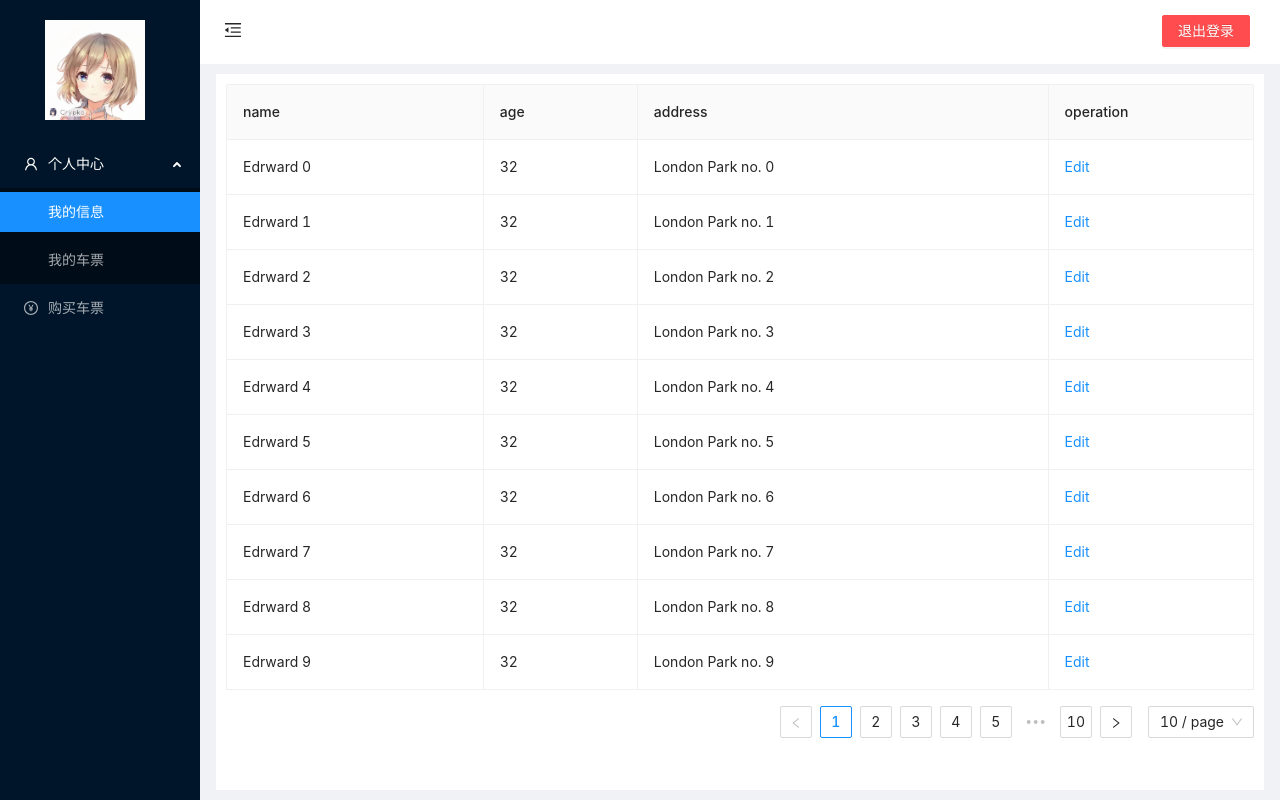
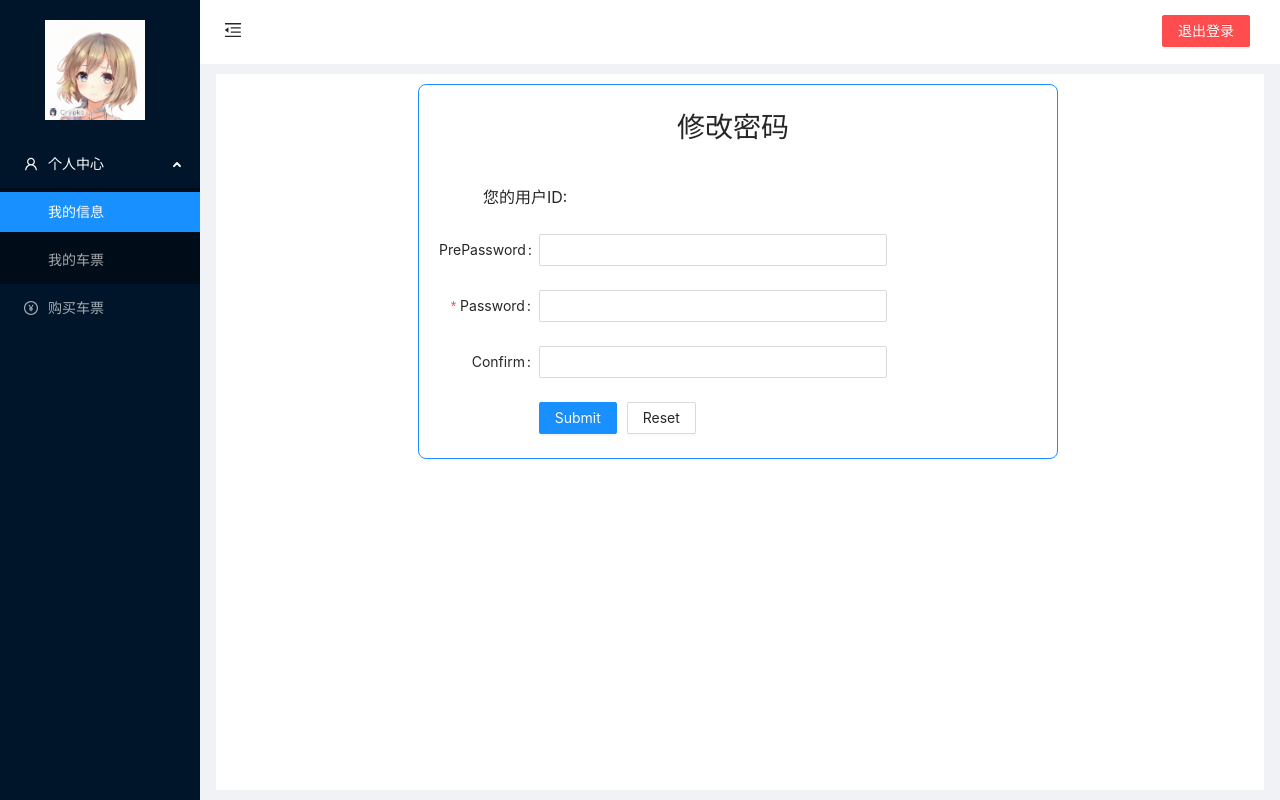
Before and after one commit to github-bowen/SpringCloud-Project, a Vue app: page /#/main in a window 1280 px wide. Built offline with nearby package versions, Linux system fonts and the light colour scheme.

Commit message:
用户信息修改

```diff
--- a/src/api/user.js
+++ b/src/api/user.js
@@ -18,6 +18,12 @@ export async function userInfoReq(method, params) {
     return request(url, method, params);
 }
 
+export async function modifyUserInfoReq(method, params) {
+    //个人信息
+    const url = `/modifyUserInfo`; // userId在token
+    return request(url, method, params);
+}
+
 
 export async function userTicketsReq(method, params, userId) {
     //查询指定用户的车票
--- /dev/null
+++ b/src/components/modifyUserInfo.vue
@@ -0,0 +1,111 @@
+<template>
+  <a-form
+      ref="formRef"
+      name="custom-validation"
+      :model="formState"
+      :rules="rules"
+      v-bind="layout"
+      @finish="handleFinish"
+      @validate="handleValidate"
+      @finishFailed="handleFinishFailed"
+  >
+    <div style="text-align: center; font-size: 28px; margin-right: 10px" >修改密码</div>
+
+    <a-form-item>
+      <a-comment style=" font-size: 16px;">您的用户ID:{{userId}}</a-comment>
+    </a-form-item>
+    <a-form-item has-feedback label="PrePassword" name="prePass">
+      <a-input v-model:value="formState.prePass" type="password" autocomplete="off" />
+    </a-form-item>
+    <a-form-item has-feedback label="Password" name="pass">
+      <a-input v-model:value="formState.pass" type="password" autocomplete="off" />
+    </a-form-item>
+    <a-form-item has-feedback label="Confirm" name="checkPass">
+      <a-input v-model:value="formState.checkPass" type="password" autocomplete="off" />
+    </a-form-item>
+    <a-form-item :wrapper-col="{ span: 14, offset: 4 }">
+      <a-button type="primary" html-type="submit">Submit</a-button>
+      <a-button style="margin-left: 10px" @click="resetForm">Reset</a-button>
+    </a-form-item>
+  </a-form>
+</template>
+<script>
+import { defineComponent, reactive, ref } from 'vue';
+import {modifyUserInfoReq} from "@/api/user";
+export default defineComponent({
+  setup() {
+    const formRef = ref();
+    const formState = reactive({
+      prePass:'',
+      pass: '',
+      checkPass: '',
+    });
+    let userId = localStorage.getItem('userId')
+    let validatePass = async (_rule, value) => {
+      if (value === '') {
+        return Promise.reject('Please input the password');
+      } else {
+        if (formState.checkPass !== '') {
+          await formRef.value.validateFields('checkPass');
+        }
+        return Promise.resolve();
+      }
+    };
+    let validatePass2 = async (_rule, value) => {
+      if (value === '') {
+        return Promise.reject('Please input the password again');
+      } else if (value !== formState.pass) {
+        return Promise.reject("Two inputs don't match!");
+      } else {
+        return Promise.resolve();
+      }
+    };
+    const rules = {
+      pass: [{
+        required: true,
+        validator: validatePass,
+        trigger: 'change',
+      }],
+      checkPass: [{
+        validator: validatePass2,
+        trigger: 'change',
+      }],
+    };
+    const layout = {
+      labelCol: {
+        span: 4,
+      },
+      wrapperCol: {
+        span: 14,
+      },
+    };
+    const handleFinish = values => {
+      modifyUserInfoReq('post', {
+        prePassword:formState.prePass,
+        password:formState.pass
+      })
+      console.log(values, formState);
+    };
+    const handleFinishFailed = errors => {
+      console.log(errors);
+    };
+    const resetForm = () => {
+      formRef.value.resetFields();
+    };
+    const handleValidate = (...args) => {
+      console.log(args);
+    };
+    return {
+      userId,
+      formState,
+      formRef,
+      rules,
+      layout,
+      handleFinishFailed,
+      handleFinish,
+      resetForm,
+      handleValidate,
+    };
+  },
+});
+</script>
--- a/src/views/LoginView.vue
+++ b/src/views/LoginView.vue
@@ -32,12 +32,6 @@
           </a-input-password>
         </a-form-item>
 
-<!--        <a-form-item>-->
-<!--          <a-form-item name="remember" no-style>-->
-<!--            <a-checkbox v-model:checked="formState.remember">Remember me</a-checkbox>-->
-<!--          </a-form-item>-->
-<!--          <a class="login-form-forgot" href="">Forgot password</a>-->
-<!--        </a-form-item>-->
 
         <a-form-item>
           <a-button :disabled="disabled" type="primary" html-type="submit" class="login-form-button">
@@ -92,6 +86,7 @@ const onFinish = values => {
   })
   //  TODO
   localStorage.setItem('isAdmin', 'true')
+  localStorage.setItem('userId', '123123')
   localStorage.setItem('user', JSON.stringify({
     token: '123123',
     isAdmin: 'true',
--- a/src/views/MainView.vue
+++ b/src/views/MainView.vue
@@ -18,17 +18,17 @@
             <UserOutlined/>
           </template>
           <template #title>个人中心</template>
-          <a-menu-item key="1" @click="gotoMain">我的信息</a-menu-item>
-          <a-menu-item key="2" @click="gotoMyTicket">我的车票</a-menu-item>
+          <a-menu-item key="1" @click="()=>option=1">我的信息</a-menu-item>
+          <a-menu-item key="2" @click="()=>option=2">我的车票</a-menu-item>
         </a-sub-menu>
-        <a-menu-item key="3" @click="gotoMarket">
+        <a-menu-item key="3" @click="()=>option=3">
           <template #icon>
             <PayCircleOutlined/>
           </template>
           <span>购买车票</span>
         </a-menu-item>
 
-        <a-menu-item key="4" v-if="isAdmin" @click="gotoManage">
+        <a-menu-item key="4" v-if="isAdmin" @click="()=>option=4">
           <template #icon>
             <UnorderedListOutlined/>
           </template>
@@ -65,7 +65,8 @@
       <!--      主体-->
       <a-layout-content
           :style="{ margin: '10px 16px', padding: '10px', background: '#fff', minHeight: '280px' }">
-        <test-component></test-component>
+        <modify-user-info v-if="option===1" class="userInfoComponent"></modify-user-info>
+        <test-component v-else-if="option === 2"></test-component>
       </a-layout-content>
     </a-layout>
   </a-layout>
@@ -85,6 +86,7 @@ import {
 import {ref} from 'vue'
 import {useRouter} from "vue-router";
 import TestComponent from "@/components/testComponent";
+import ModifyUserInfo from "@/components/modifyUserInfo";
 //左侧菜单选中的key
 let $router = useRouter()
 let user = JSON.parse(localStorage.getItem('user'))
@@ -96,29 +98,29 @@ let selectedKeys = ref(['1'])
 let collapsed = ref(false)
 let isAdmin = ref(localStorage.getItem('isAdmin') === 'true')
 let openKeys = ref(['sub1'])
-let option = 1;
+let option = ref(1);
 
 let logout = () => {
   localStorage.clear();
   $router.push('/');
 }
 
-let gotoMain = () => {
-  console.log(option)
-  option = 1
-}
-
-let gotoMyTicket = () => {
-  option = 2
-}
-
-let gotoMarket = () => {
-  option = 3
-}
-
-let gotoManage = () => {
-  option = 4
-}
+// let gotoMain = () => {
+//   this.option = 1
+//   console.log(option)
+// }
+//
+// let gotoMyTicket = () => {
+//   this.option = 2
+// }
+//
+// let gotoMarket = () => {
+//   this.option = 3
+// }
+//
+// let gotoManage = () => {
+//   this.option = 4
+// }
 
 
 </script>
@@ -165,6 +167,17 @@ let gotoManage = () => {
     margin-right: 30px;
     float: right;
   }
+
+  .userInfoComponent{
+    margin-left: 15vw;
+    width: 50vw;
+    padding-top: 20px;
+    padding-left: 20px;
+    padding-right: 20px;
+    padding-bottom: 0;
+    border: 1px solid dodgerblue;
+    border-radius: 8px;
+  }
 }
 
 </style>
```
